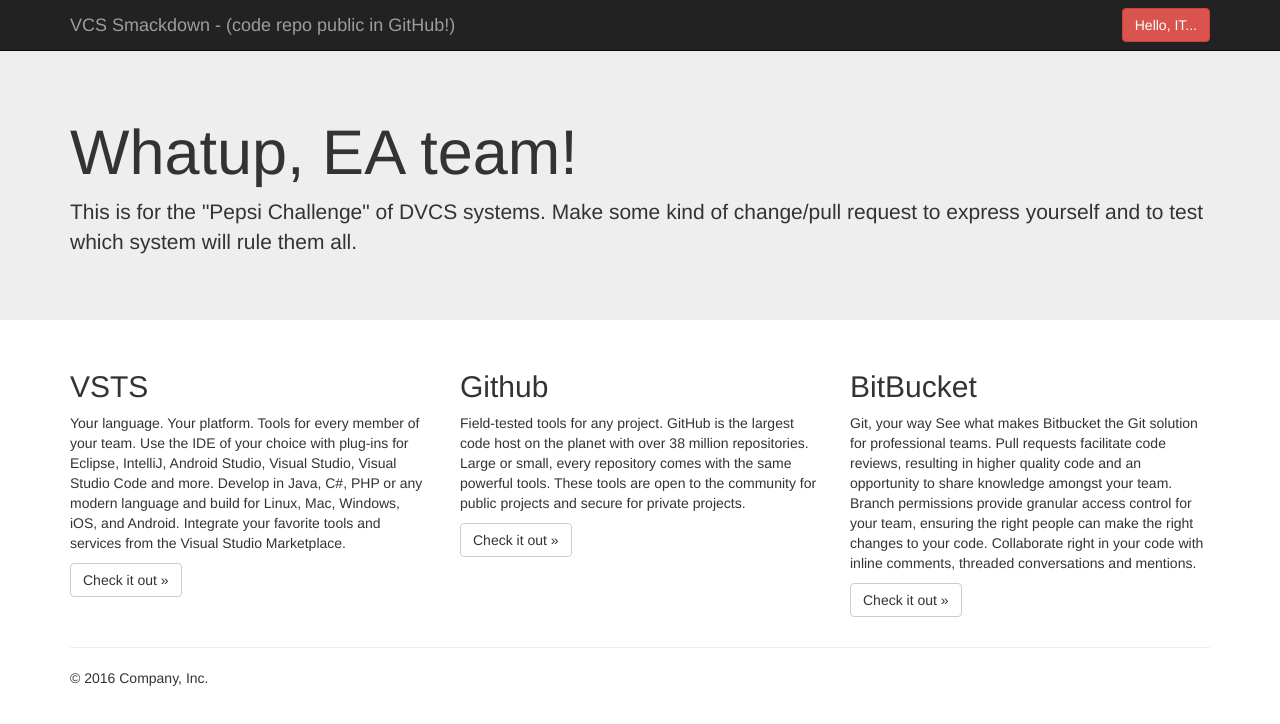
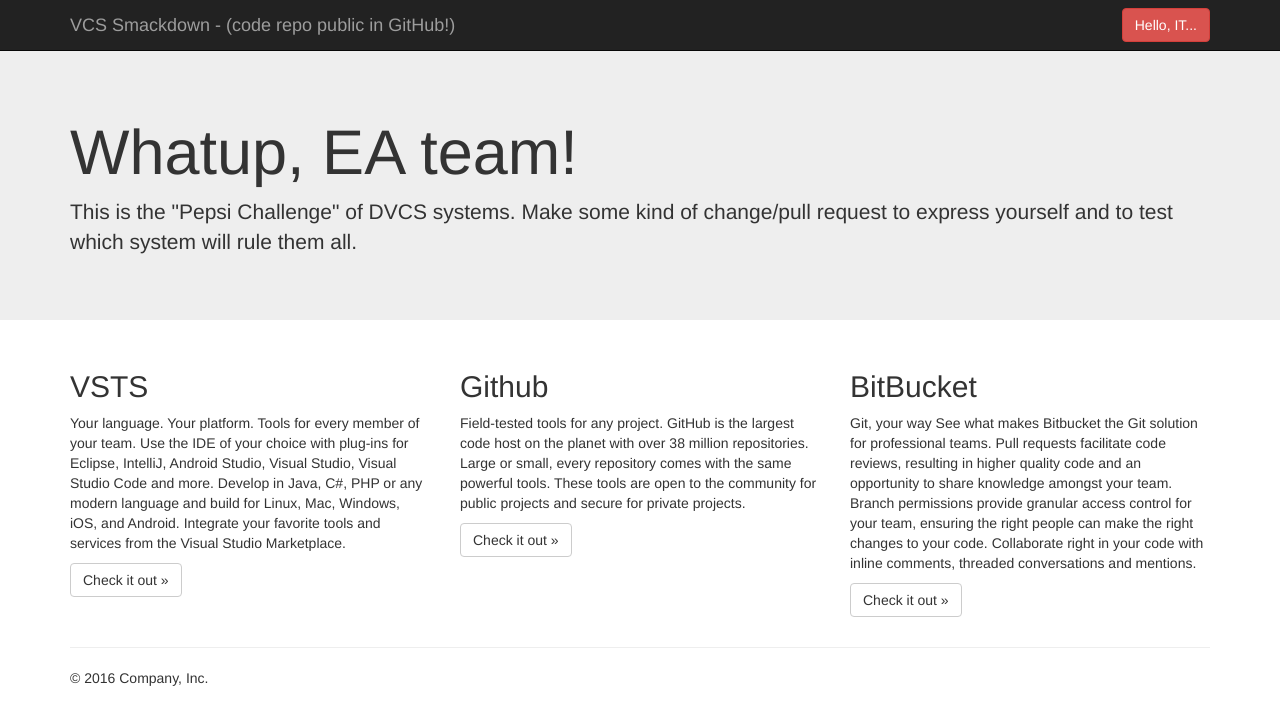
Before and after one commit to barrcode/dvcs-github-vsts, a plain HTML site: page index.html in a window 1280 px wide. Drawn offline with nearby package versions, Linux system fonts and the light colour scheme.

Commit message:
Update index.html
github edit test

```diff
--- a/index.html
+++ b/index.html
@@ -49,7 +49,7 @@
     <div class="jumbotron">
       <div class="container">
         <h1>Whatup, EA team!</h1>
-        <p>This is for the "Pepsi Challenge" of DVCS systems. Make some kind of change/pull request to express yourself and to test
+        <p>This is the "Pepsi Challenge" of DVCS systems. Make some kind of change/pull request to express yourself and to test
         which system will rule them all.</p>
         <p>
         </p>
```
